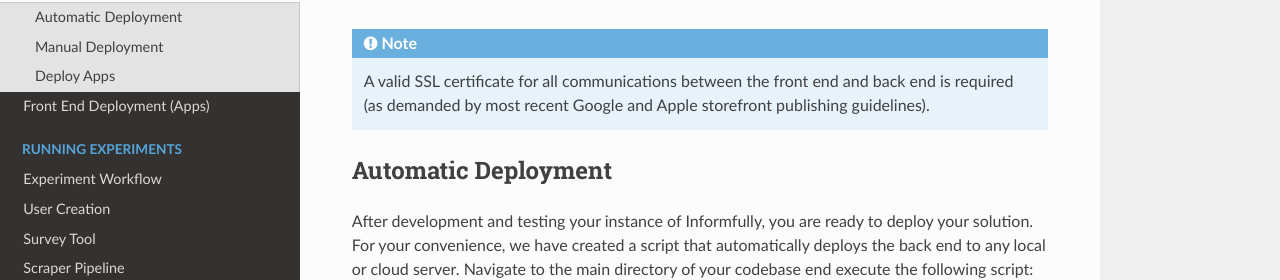
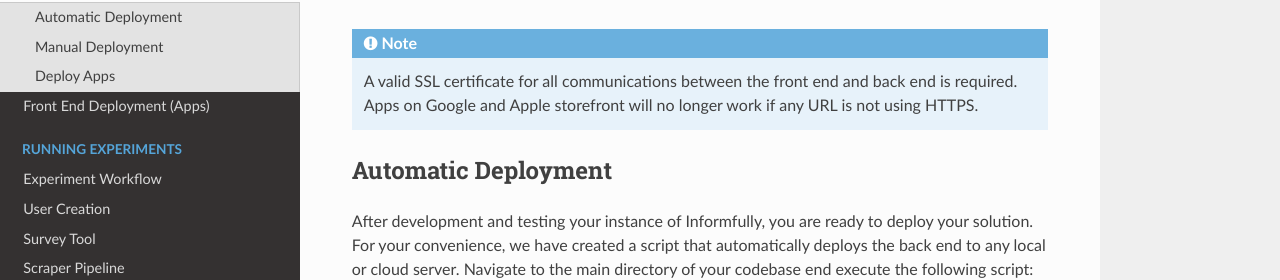
Before and after one commit to Informfully/Documentation, a Sphinx documentation site: the page built from docs/source/deployment.rst, in a window 1280 px wide and 900 px high. Shown: the part 251-531 px from the top of the window. Built offline with Sphinx 7.4.7 and the Read the Docs theme 2.0.0, drawn with Linux system fonts in a browser that asks for light colours.

Commit message:
Update deployment.rst

```diff
--- a/docs/source/deployment.rst
+++ b/docs/source/deployment.rst
@@ -8,7 +8,8 @@ In case you need more information about React Native, the most recent version of
 
 .. note::
 
-    A valid SSL certificate for all communications between the front end and back end is required (as demanded by most recent Google and Apple storefront publishing guidelines).
+    A valid SSL certificate for all communications between the front end and back end is required.
+    Apps on Google and Apple storefront will no longer work if any URL is not using HTTPS.
 
 Automatic Deployment
 --------------------
```
